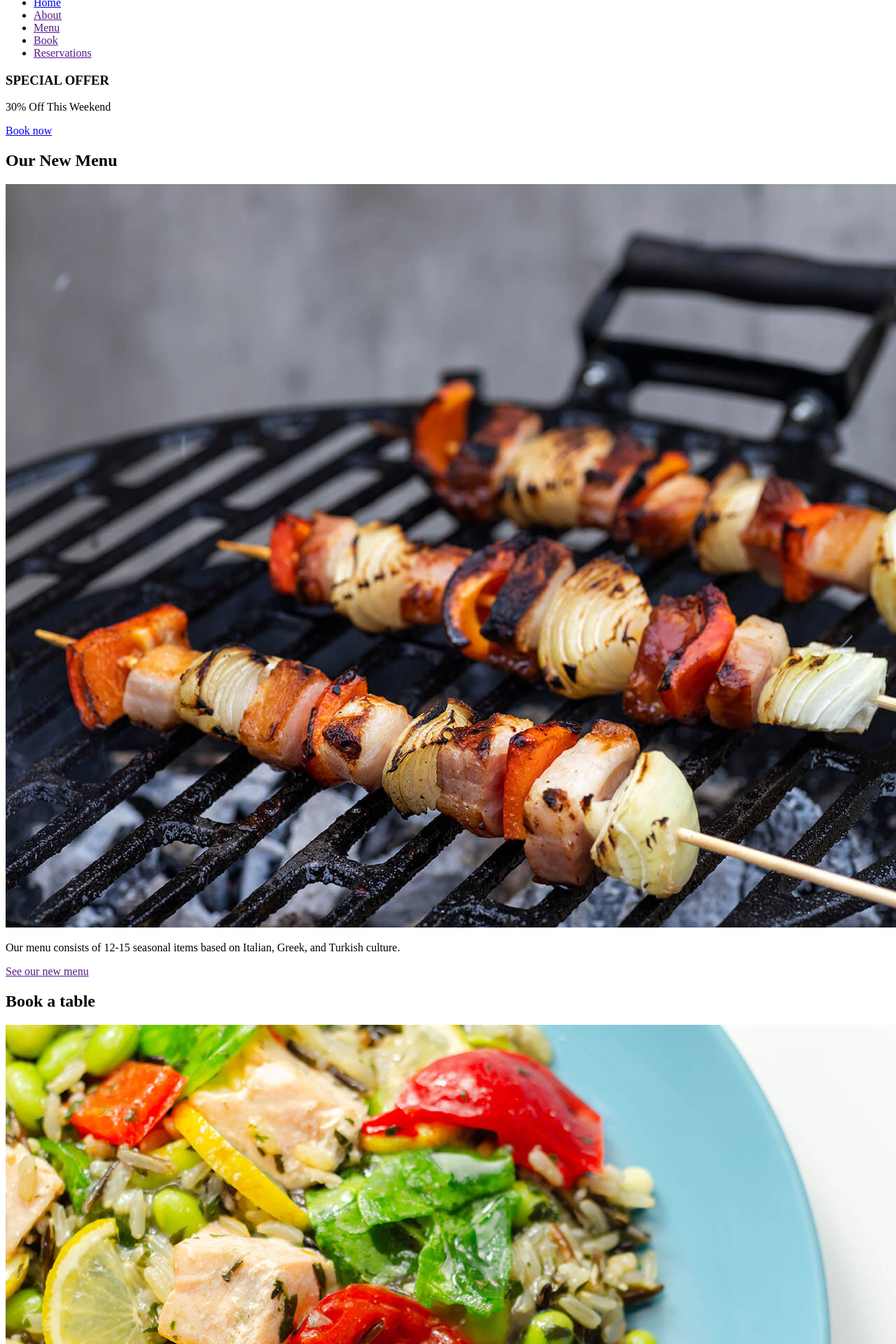
After one commit to kumailalidev/little-lemon-restaurant, a Django app: page / in a window 1280 px wide; the page is wider, and only the part inside the window is pictured. The commit adds this page. Shown: the part 333-2253 px from the top of that part at 70% size. Run offline with Django 4.2, Linux system fonts and the light colour scheme; some web fonts are replaced.

Commit message:
Created index.html template for homepage

```diff
--- a/restaurant/templates/restaurant/base.html
+++ b/restaurant/templates/restaurant/base.html
@@ -22,11 +22,11 @@
     </head>
     <body>
         <!-- Header content -->
-        {% include 'partials/_header.html' %}
+        {% include './partials/_header.html' %}
         <main>
             {% block content %}{% endblock %}
         </main>
         <!-- Footer content -->
-        {% include 'partials/_footer.html' %}
+        {% include './partials/_footer.html' %}
     </body>
 </html>
--- /dev/null
+++ b/restaurant/templates/restaurant/index.html
@@ -0,0 +1,39 @@
+{% extends './base.html' %}
+{% load static %}
+{% block content %}
+    <section>
+        <article id="">
+            <h1 class="">SPECIAL OFFER</h1>
+            <p>30% Off This Weekend</p>
+            <a href="#" class="">Book now</a>
+        </article>
+    </section>
+    <section>
+        <article>
+            <h2>Our New Menu</h2>
+            <img src="{% static 'img/grill.jpg' %}">
+            <p>Our menu consists of 12-15 seasonal items based on Italian, Greek, and Turkish culture.</p>
+            <p>
+                <a href="">See our new menu</a>
+            </p>
+        </article>
+        <article>
+            <h2>Book a table</h2>
+            <img src="{% static 'img/salad.jpg' %}">
+            <p>Reserve your table for an Italian, Greek, and Turkish dining experience.</p>
+            <p>
+                <a href="">Book your table now</a>
+            </p>
+        </article>
+        <article>
+            <h2>Opening Hours</h2>
+            <img src="{% static 'img/head_chef.jpg' %}">
+            <p>The Little Lemon Restaurant is open 7 days a week, except for public holidays.</p>
+            <ul>
+                <li>Mon - Fri: 2pm - 10pm</li>
+                <li>Sat: 2pm - 11pm</li>
+                <li>Sun: 2pm - 9pm</li>
+            </ul>
+        </article>
+    </section>
+{% endblock %}
```
